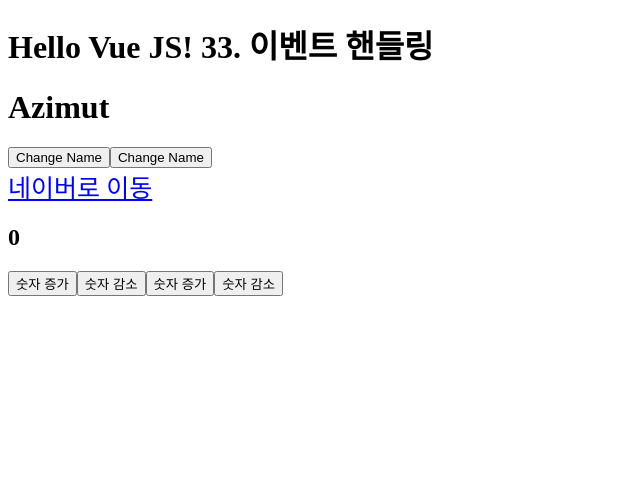
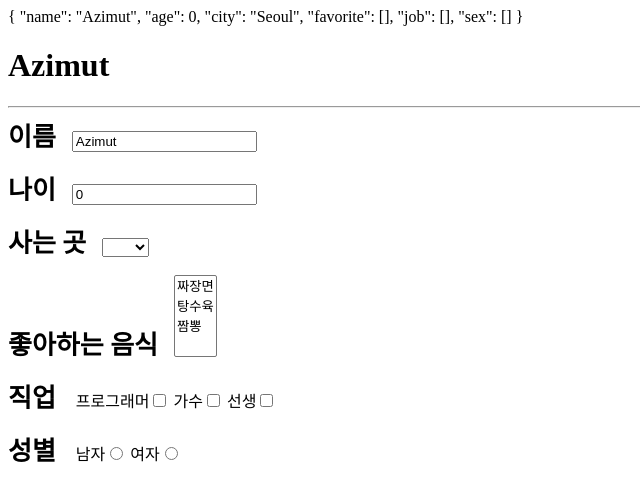
Before and after one commit to 42azimut/sessac_Vue, a Vue app in the folder 04_vueIntro/vue-practice/: page / in a window 1280 px wide. Shown: the top 500 px of the page, without its empty margins (0-640 px from the left). Built offline with nearby package versions, Linux system fonts and the light colour scheme.

Commit message:
35 폼핸들링

```diff
--- a/04_vueIntro/vue-practice/src/App.vue
+++ b/04_vueIntro/vue-practice/src/App.vue
@@ -1,22 +1,57 @@
 <template>
   <div>
-    <h1>Hello Vue JS! 33. 이벤트 핸들링</h1>
-    <h1>{{ name }}</h1>
+    {{ user }}
+    <h1>{{ user.name }}</h1>
+    <hr />
+    <form>
+      <div>
+        <label for="name">이름</label>
+        <input type="text" id="name" v-model="user.name" @input="setValue" />
+      </div>
 
-    <button v-on:click.right="changeName">Change Name</button>
-    <button
-      v-on:mouseover="name = 'code mouseover Azimut'"
-      v-on:mouseleave="name = 'azimut moveLeave'"
-    >
-      Change Name
-    </button>
+      <div>
+        <label for="age">나이</label>
+        <input type="number" id="age" v-model="user.age" />
+      </div>
+      <div>
+        <label for="city">사는 곳</label>
+        <select name="" id="city" v-model="user.city">
+          <option value="seoul">서울</option>
+          <option value="Daejeon">대전</option>
+          <option value="Daegu">대구</option>
+          <option value="busan">부산</option>
+          <option value="gwangjoo">광주</option>
+        </select>
+      </div>
+      <div>
+        <label for="favorite-food"> 좋아하는 음식</label>
+        <select id="favorite-food" multiple v-model="user.favorite">
+          <option
+            v-for="option in foodOptions"
+            :value="option.code"
+            :key="option.code"
+          >
+            {{ option.label }}
+          </option>
+        </select>
+      </div>
+      <div>
+        <label for="job">직업</label>
+        프로그래머<input
+          type="checkbox"
+          value="programmer"
+          v-model="user.job"
+        />
+        가수<input type="checkbox" value="singer" v-model="user.job" />
+        선생<input type="checkbox" value="teacher" v-model="user.job" />
+      </div>
+      <div>
+        <label for="sex">성별</label>
+        남자<input type="radio" value="male" v-model="user.sex" />
 
-    <a v-on:click.prevent="movePage" href="https://naver.com">네이버로 이동</a>
-    <h2>{{ number }}</h2>
-    <button v-on:click="increament($e, 1)">숫자 증가</button>
-    <button v-on:click="decreament(1)">숫자 감소</button>
-    <button v-on:click="increament(6)">숫자 증가</button>
-    <button v-on:click="decreament(6)">숫자 감소</button>
+        여자<input type="radio" value="female" v-model="user.sex" />
+      </div>
+    </form>
   </div>
 </template>
 
@@ -25,36 +60,46 @@ export default {
   name: "App",
   data() {
     return {
-      name: "Azimut",
-      number: 0,
+      foodOptions: [
+        {
+          label: "짜장면",
+          code: "JJ",
+        },
+        {
+          label: "탕수육",
+          code: "TG",
+        },
+        {
+          label: "짬뽕",
+          code: "BB",
+        },
+      ],
+      user: {
+        name: "Azimut",
+        age: 0,
+        city: "Seoul",
+        favorite: [],
+        job: [],
+        sex: [],
+      },
     };
   },
   methods: {
-    changeName() {
-      this.name = "Code Azimut changed";
-    },
-    movePage() {
-      const check = confirm("패이지를 이동하겠나요?");
-      if (check) {
-        console.log("페이지 이동");
-      } else {
-        console.log("페이지 이동 안함!");
-      }
-    },
-    increament(e, num) {
-      console.log(e);
-      this.number += num;
-    },
-    decreament(num) {
-      this.number -= num;
+    setValue(e) {
+      console.log(e.target.value);
+      this.user.name = e.target.value;
     },
   },
 };
 </script>
 
 <style>
-a {
-  font-size: 25px;
-  display: block;
+label {
+  font-size: 26px;
+  font-weight: bold;
+  margin-right: 1rem;
+}
+div {
+  margin-bottom: 1rem;
 }
 </style>
```
